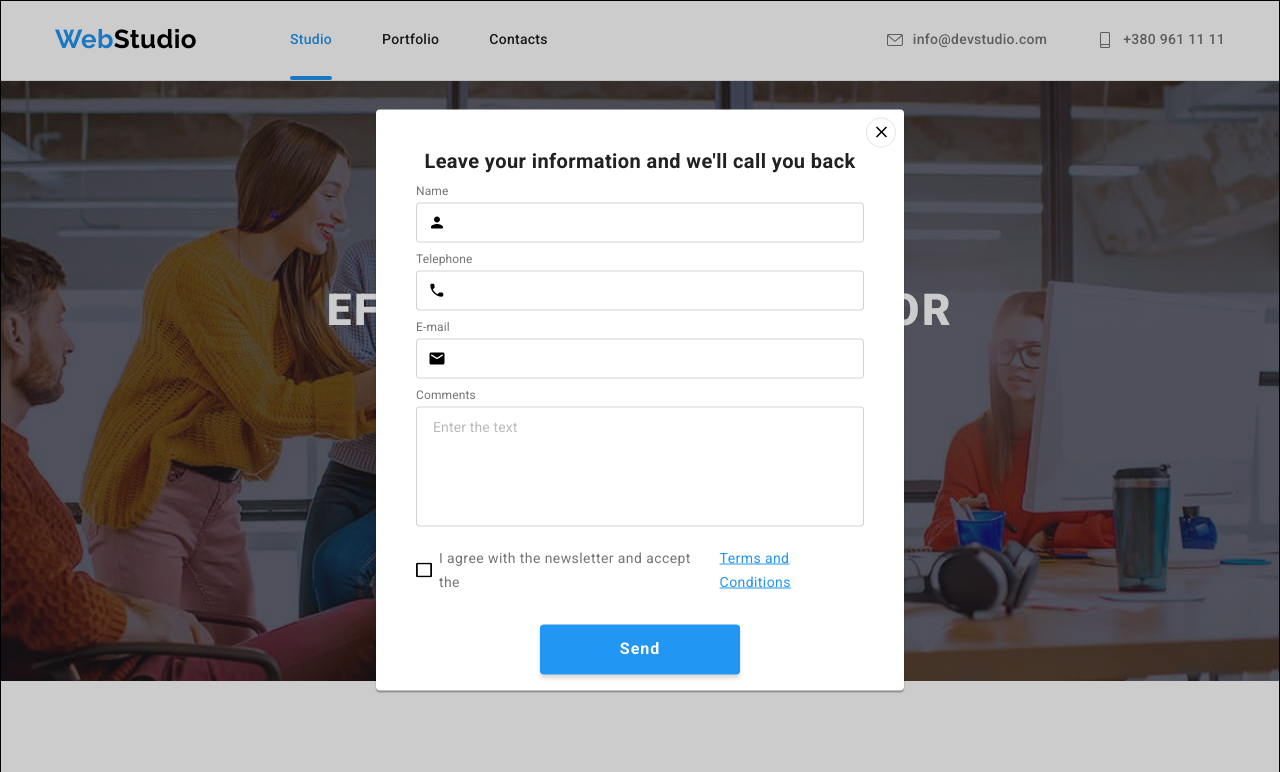
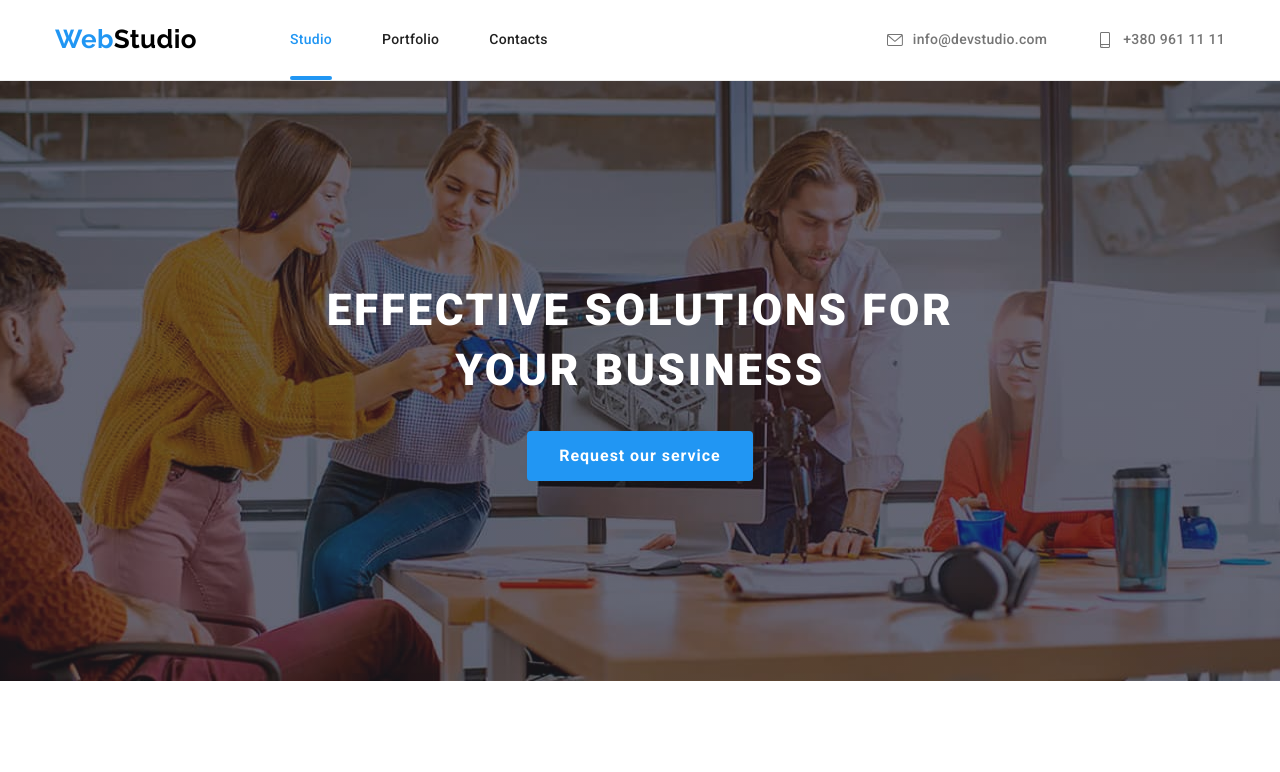
Before and after one commit to vocage/goit-markup-hw-07, a plain HTML site: page index.html in a window 1280 px wide. Shown: the top 772 px of the page. Drawn offline with nearby package versions, Linux system fonts and the light colour scheme.

Commit message:
'is-hidden' has been added back to the modal window

```diff
--- a/index.html
+++ b/index.html
@@ -481,9 +481,9 @@
       </div>
     </footer>
 
-    <!-- Modal window is-hidden -->
+    <!-- Modal window -->
 
-    <div class="backdrop" data-modal>
+    <div class="backdrop is-hidden" data-modal>
       <div class="modal">
         <button class="button-modal-close" data-modal-close>
           <svg width="18px" height="18px">
```
Also changed, not shown: sass/utils/_vars.scss (added).
